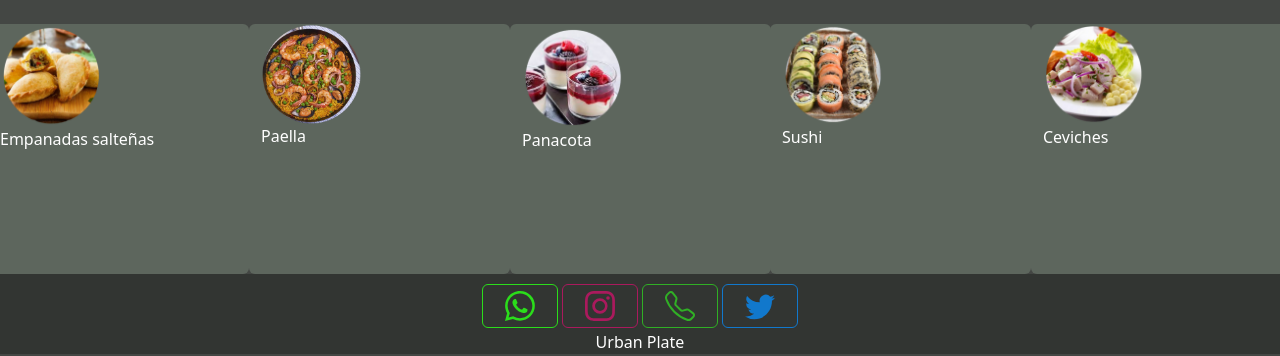
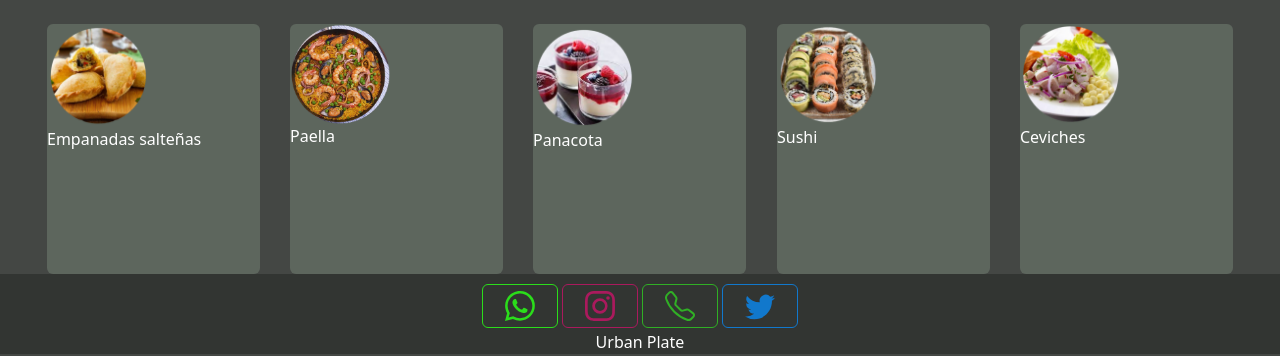
Before and after one commit to Sofia-Suarez/Desarrolo-web, a website: page pages/Recetas.html in a window 1280 px wide. Shown: the part 1074-1430 px from the top of the page. Drawn offline with nearby package versions, Linux system fonts and the light colour scheme.

Commit message:
Conetendores de iconos coregidos en todas las pages

```diff
--- a/pages/Recetas.html
+++ b/pages/Recetas.html
@@ -54,8 +54,8 @@
         alt="Foto de recetas">
       </div>
       <div>
-          <div class=" row">
-                    <div  data-aos="flip-left" id="contenedor1" class="col rounded  contenedor1">
+          <div class="flex-container">
+                    <div  data-aos="flip-left" id="contenedor1" class="col-12  col-lg-2 rounded  contenedor1">
                       <a href="../PDF/empanadas.pdf">
                       <img id="contenedorespestañas1" class="img-fluid contenedorespestañas"
                       src="../assets/images/empanadas.png"
@@ -63,7 +63,7 @@
                       </a>
                       <p class="textorectangulos">Empanadas salteñas</p>
                     </div>
-                    <div data-aos="flip-left" id="contenedor2" class="col rounded  contenedor1">
+                    <div data-aos="flip-left" id="contenedor2" class="col-12  col-lg-2 rounded  contenedor1">
                       <a href="../PDF/paella.pdf">
                       <img id="contenedorespestañas2" class="img-fluid contenedorespestañas"
                       src="../assets/images/paella.png"
@@ -71,7 +71,7 @@
                       </a>
                       <p class="textorectangulos">Paella</p>
                     </div>
-                    <div data-aos="flip-left" id="contenedor3" class="col rounded  contenedor1">
+                    <div data-aos="flip-left" id="contenedor3" class="col-12  col-lg-2 rounded  contenedor1">
                       <a href="../PDF/panacota.pdf">
                       <img id="contenedorespestañas3" class="img-fluid contenedorespestañas"
                       src="../assets/images/panacota.png"
@@ -79,7 +79,7 @@
                      </a>
                      <p class="textorectangulos">Panacota</p>
                     </div>
-                    <div data-aos="flip-left" id="contenedor4" class="col rounded  contenedor1">
+                    <div data-aos="flip-left" id="contenedor4" class="col-12  col-lg-2 rounded  contenedor1">
                       <a href="../PDF/sushi.pdf">
                       <img id="contenedorespestañas4" class="img-fluid contenedorespestañas"
                       src="../assets/images/sushi.png"
@@ -87,7 +87,7 @@
                       </a>
                       <p class="textorectangulos">Sushi</p>
                     </div>
-                    <div data-aos="flip-left" id="contenedor5" class="col rounded  contenedor1">
+                    <div data-aos="flip-left" id="contenedor5" class="col-12  col-lg-2 rounded  contenedor1">
                       <a href="../PDF/ceviche.pdf">
                       <img id="contenedorespestañas5" class="img-fluid contenedorespestañas"
                       src="../assets/images/ceviche.png"
--- a/scss/secciones/contenedoresiconos.scss
+++ b/scss/secciones/contenedoresiconos.scss
@@ -1,7 +1,8 @@
-.grid-container{
-  display: grid;
-  grid-template-areas:
-  "#contenedor1 #contenedor2  #contenedor3   #contenedor4  #contenedor5 ";
-  grid-template-columns: repeat (5, 1fr);
-  grid-template-rows: auto;
+.flex-container{
+ display: flex;
+ justify-content: center;
+ align-items: center;
+ flex-direction: row;
+ flex-wrap: wrap;
+ gap: 30px;
 }
```
Also changed, not shown: index.html (+6 -6 lines), pages/cursos.html (+6 -6 lines), pages/restaurante.html (+6 -6 lines), css/estilo.css, 1 other file.
